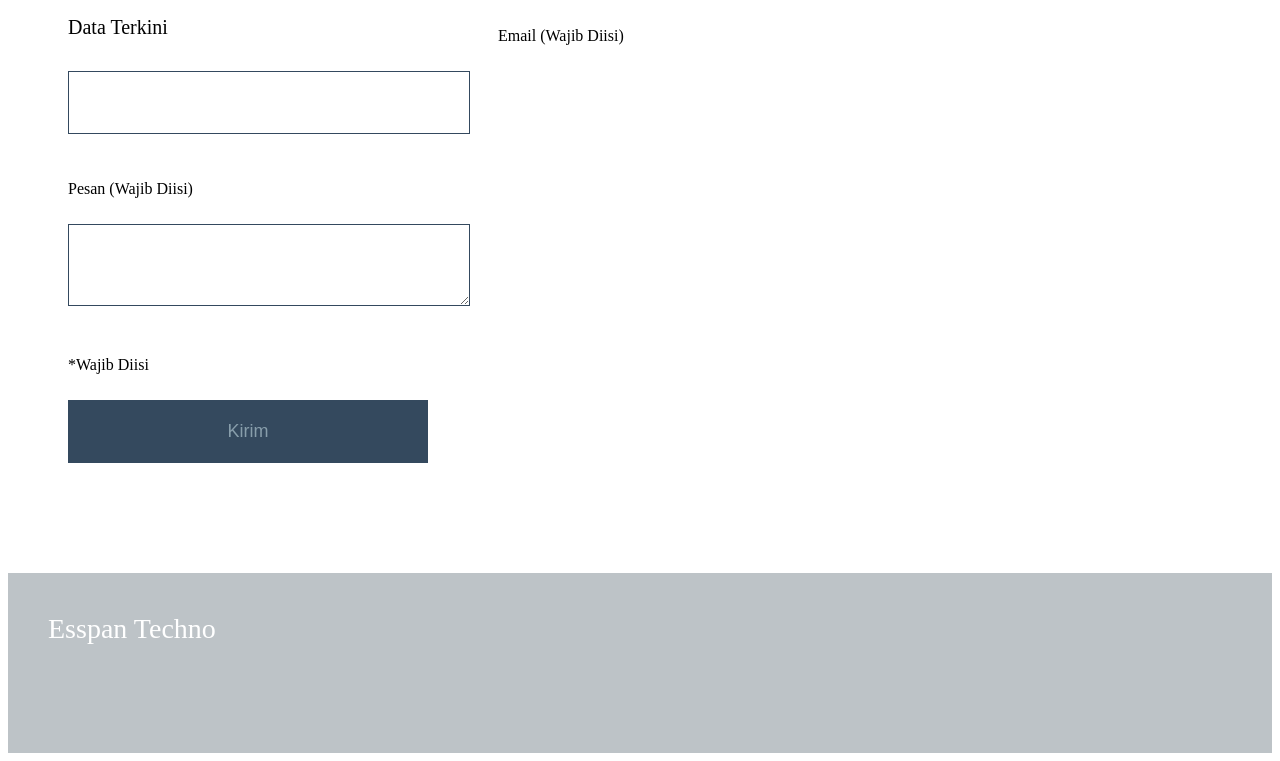
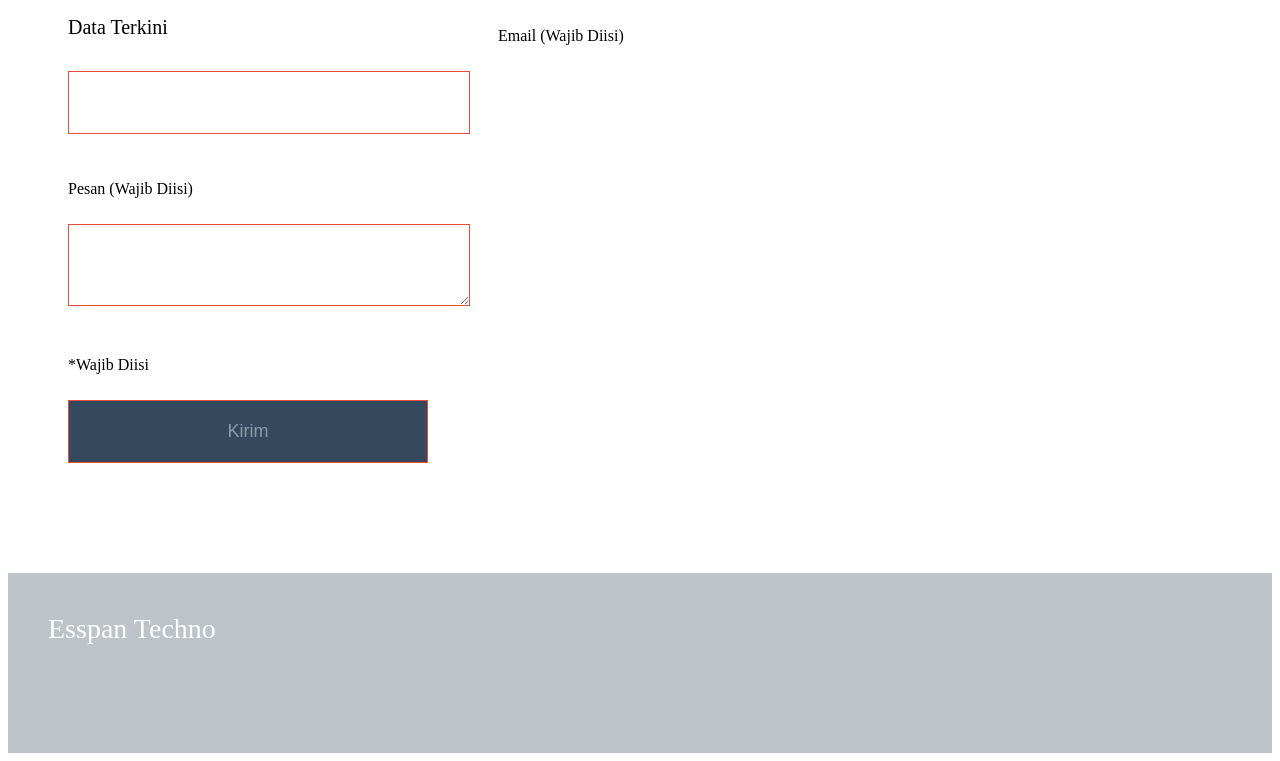
Before and after one commit to AwaliaLatifa24/Awalia24.github.io, a plain HTML site: page index.html in a window 1280 px wide. Shown: the part 1138-1899 px from the top of the page. Drawn offline with Linux system fonts and the light colour scheme.

Commit message:
Update stylesheet.css

```diff
--- a/stylesheet.css
+++ b/stylesheet.css
@@ -65,17 +65,15 @@ li {
   padding-top: 80px;
 }
 
-/* Tambahkan CSS untuk tags <input> dan <textarea> */
 input, textarea {
   width: 360px;
   margin-top: 10px;
   margin-bottom: 30px;
   padding: 20px;
   font-size: 18px;
-  border: 1px solid #34495e;
+  border: 1px solid #e74c3c;
 }
 
-/* Tambahkan CSS untuk contact-submit */
 .contact-submit {
   background-color: #34495e;
   color: #889eab;
```
